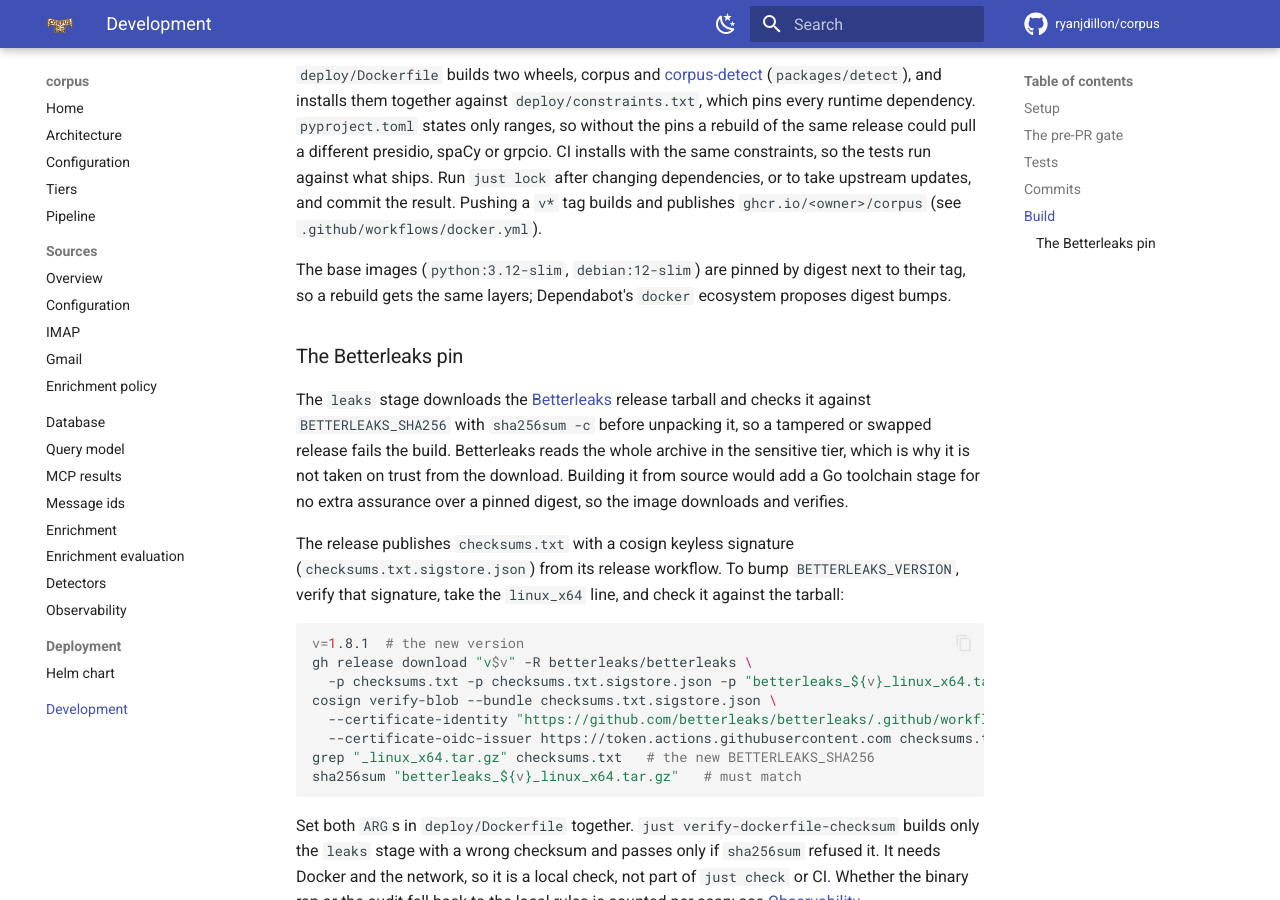
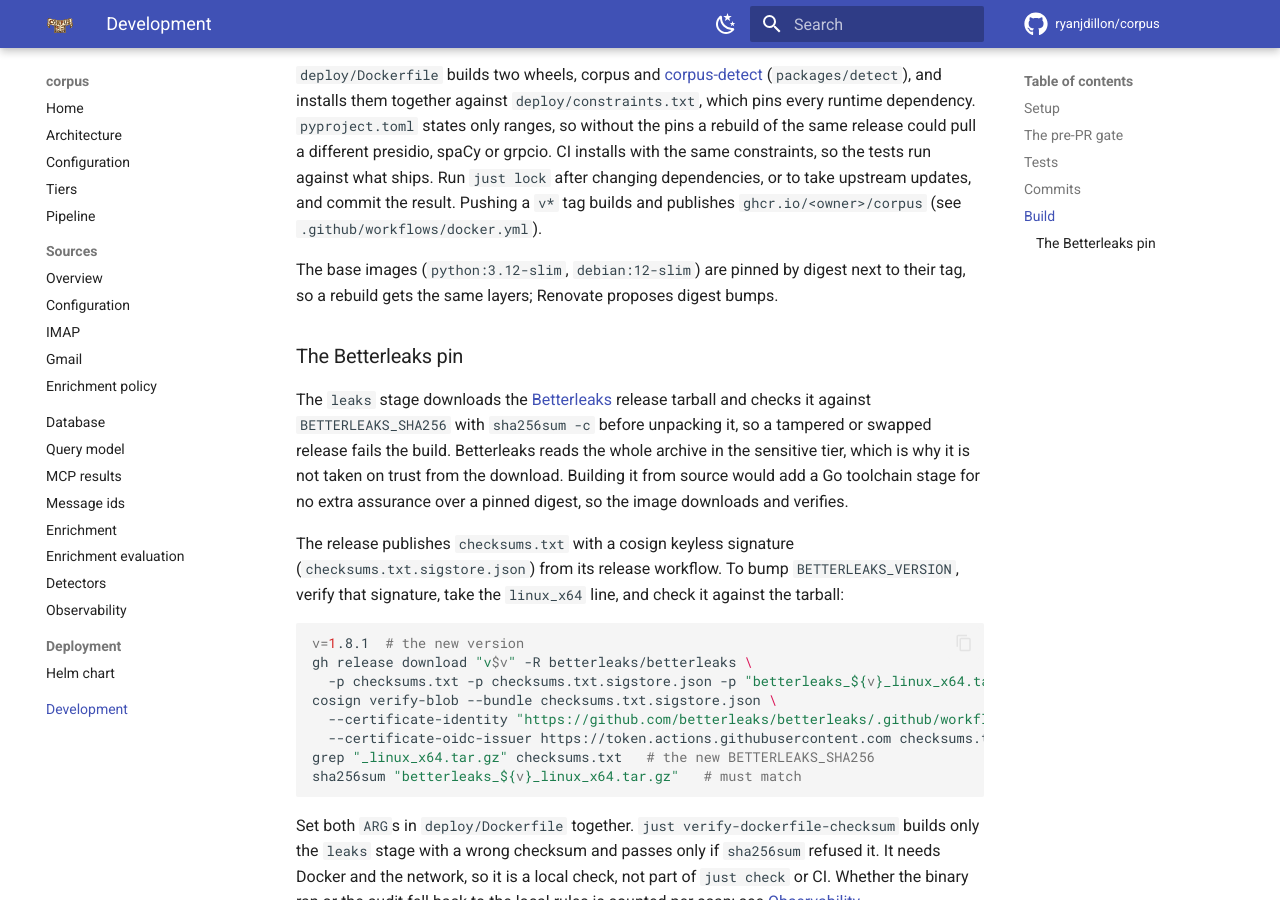
Before and after one commit to ryanjdillon/corpus, an MkDocs documentation site: the page built from docs/development.md, in a window 1280 px wide and 900 px high, scrolled down 1340 px. Built offline with MkDocs 1.6.1 and Material for MkDocs 9.7.7, drawn with Linux system fonts in a browser that asks for light colours; comment, search, counter and statistics services are not loaded.

Commit message:
chore: replace Dependabot with the shared Renovate preset (DIL-794)
Renovate writes lower-case conventional subjects, so the commitlint
exception for Dependabot subjects is removed. The docs now name
Renovate.

```diff
--- a/commitlint.config.mjs
+++ b/commitlint.config.mjs
@@ -1,9 +1,3 @@
-// Dependabot writes sentence-case subjects ("ci: Bump x from 1.0.0 to 1.1.0")
-// that subject-case rejects, and the setting cannot be changed. Ignore only that
-// exact subject shape so the rule still applies in full to every other commit.
-const dependabotBump = /^ci(\(deps\))?: Bump \S+ from \S+ to \S+$/;
-
 export default {
   extends: ['@commitlint/config-conventional'],
-  ignores: [(msg) => dependabotBump.test(msg.split('\n')[0])],
 };
--- a/docs/development.md
+++ b/docs/development.md
@@ -66,8 +66,8 @@
 publishes `ghcr.io/<owner>/corpus` (see `.github/workflows/docker.yml`).
 
 The base images (`python:3.12-slim`, `debian:12-slim`) are pinned by digest
-next to their tag, so a rebuild gets the same layers; Dependabot's `docker`
-ecosystem proposes digest bumps.
+next to their tag, so a rebuild gets the same layers; Renovate proposes
+digest bumps.
 
 ### The Betterleaks pin
 
--- /dev/null
+++ b/renovate.json
@@ -0,0 +1,4 @@
+{
+  "$schema": "https://docs.renovatebot.com/renovate-schema.json",
+  "extends": ["github>ryanjdillon/workflows//renovate/default#v1"]
+}
```
Also changed, not shown: 2 other files.
